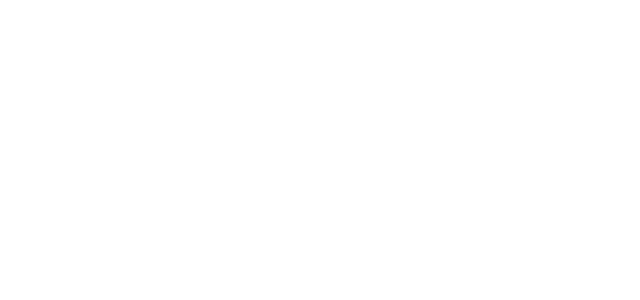
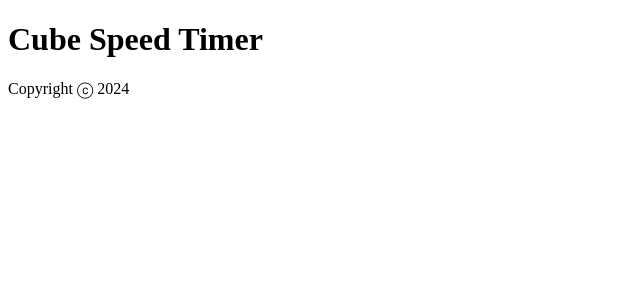
Before and after one commit to giovananog/cube-speed-timer, a React (Create React App) app: page / in a window 1280 px wide. Shown: the top 300 px of the page, without its empty margins (0-640 px from the left). Built offline with nearby package versions, Linux system fonts and the light colour scheme.

Commit message:
feat: header and footer started

```diff
--- a/src/components/App.jsx
+++ b/src/components/App.jsx
@@ -1,8 +1,12 @@
 import { React } from "react";
+import Header from "./Header";
+import Footer from "./Footer";
 
 function App() {
   return (
     <div>
+      <Header />
+      <Footer />
     </div>
   );
 }
--- /dev/null
+++ b/src/components/Footer.jsx
@@ -0,0 +1,12 @@
+import React from "react";
+
+function Footer() {
+  const year = new Date().getFullYear();
+  return (
+    <footer>
+      <p>Copyright ⓒ {year}</p>
+    </footer>
+  );
+}
+
+export default Footer;
--- /dev/null
+++ b/src/components/Header.jsx
@@ -0,0 +1,11 @@
+import React from "react";
+
+function Header() {
+  return (
+    <div>
+      <h1>Cube Speed Timer</h1>
+    </div>
+  );
+}
+
+export default Header;
```
